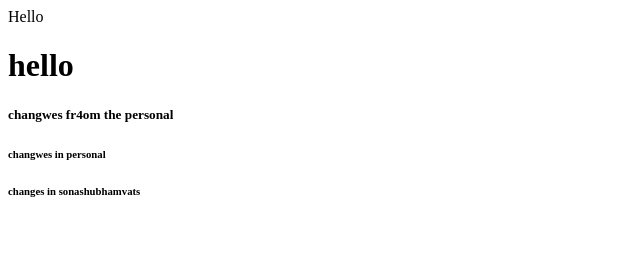
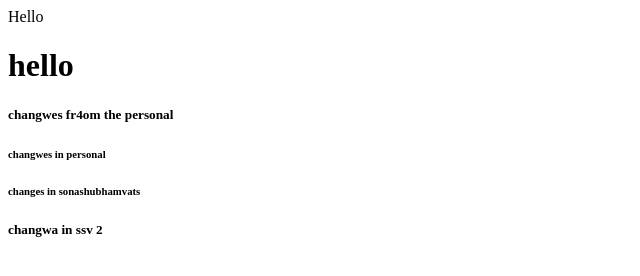
Before and after one commit to sonashubhamvats/demo-repo, a plain HTML site: page index.html in a window 1280 px wide. Shown: the full height of the page, 0-640 px from the left. Drawn offline with Linux system fonts and the light colour scheme.

Commit message:
changes random

```diff
--- a/index.html
+++ b/index.html
@@ -3,3 +3,4 @@
 <h5>changwes fr4om the personal</h5>
 <h6>changwes in personal</h6>
 <h6>changes in sonashubhamvats</h6>
+<h5>changwa in ssv 2</h5>
```
